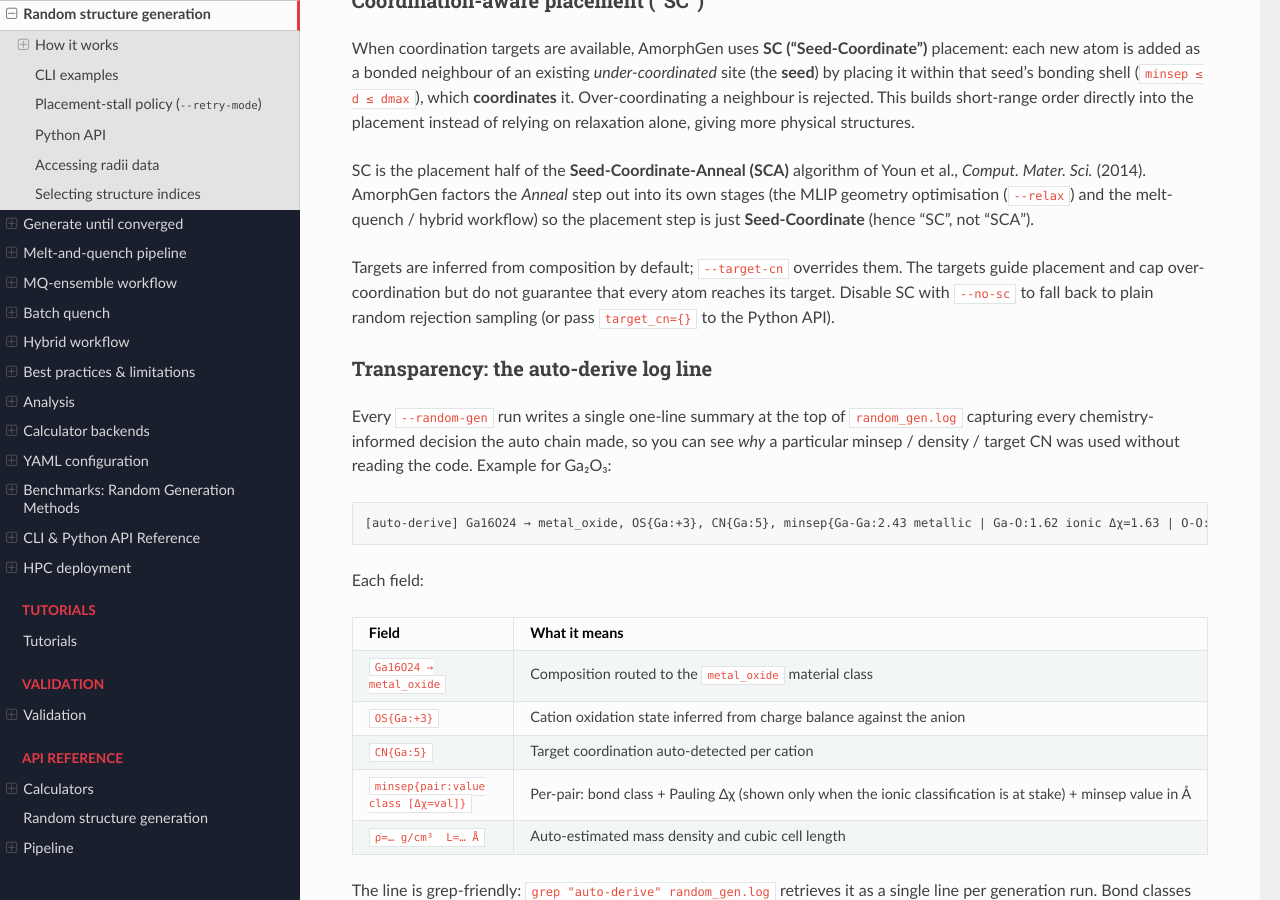
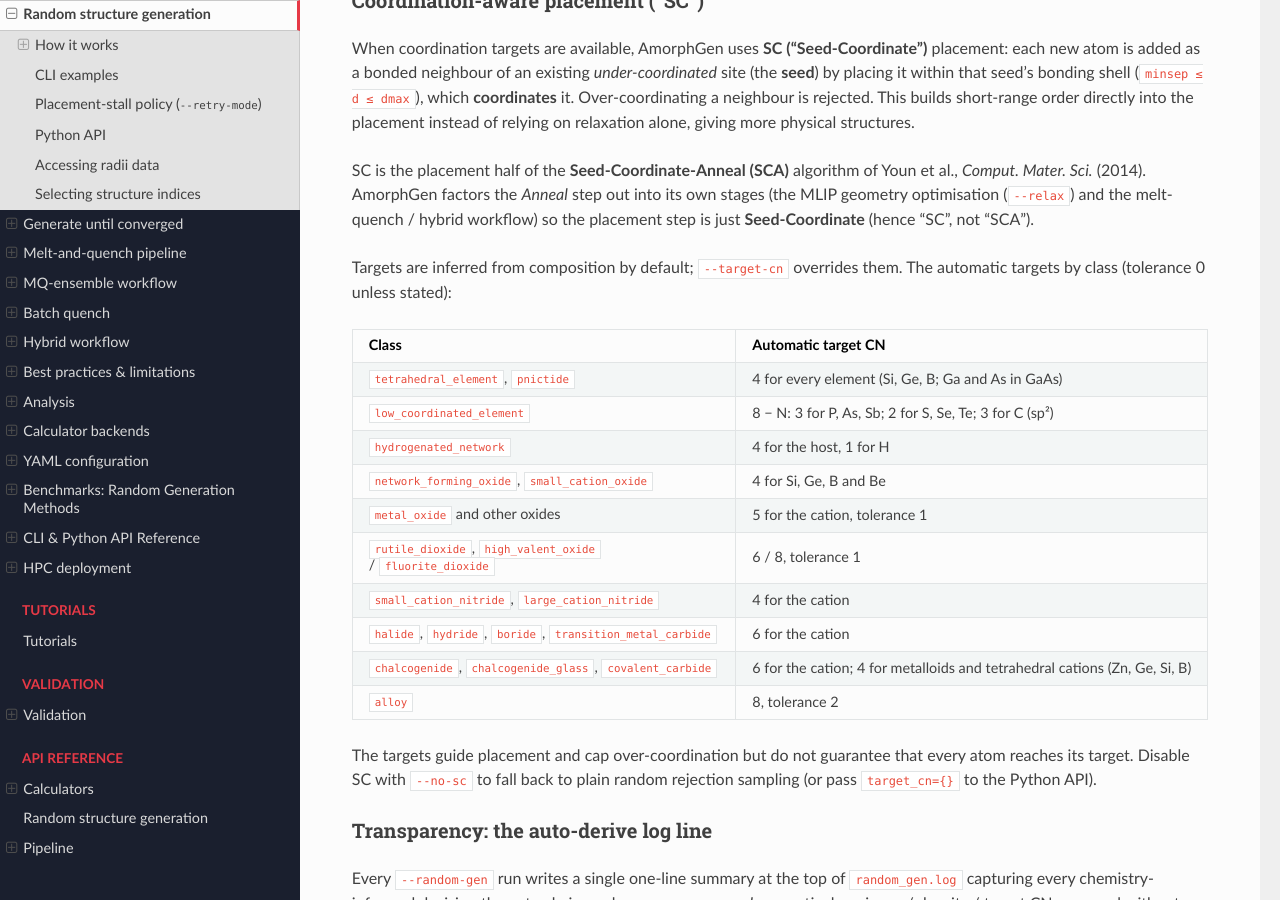
Before and after one commit to SMTG-Bham/AmorphGen, a Sphinx documentation site: the page built from docs/guides/random-generation.md, in a window 1280 px wide and 900 px high, scrolled down 6062 px. Built offline with Sphinx 7.4.7 and the Read the Docs theme 3.1.0, drawn with Linux system fonts in a browser that asks for light colours; some of the changed text lies outside the part shown.

Commit message:
classes: five material classes named for their structure, not their bond (covalent_oxide -> network_forming_oxide, covalent_network_oxide -> small_cation_oxide, nitride -> large_cation_nitride, group_iv -> tetrahedral_element, elemental_semiconductor -> low_coordinated_element); radii, packing factors and routing unchanged. The low-coordinated elements get the 8-N target CN: P, As, Sb 3 and S, Se, Te 2, with C at 3 (sp2). Before, As and Sb fell through to the metal rule (CN 8, tolerance 2) and P, S, Se, Te and C had no target. Docs: the class table puts C with the low-coordinated elements, and a new table lists the automatic target CN of every class; changelog, API reference, HPC note and Tutorial 2 follow the new names

```diff
--- a/docs/guides/random-generation.md
+++ b/docs/guides/random-generation.md
@@ -148,17 +148,17 @@
 | `oxyhalide` | Shannon ionic CN6 | 0.52–0.58 (interpolated by halogen fraction of the halogen+O anion pool; dopant-level halogens, <10%, keep the oxide class) | BiOCl, LaOCl, NaTaOCl4, ZrOCl2 |
 | `hydride` | Shannon ionic CN6 | 0.55 | LiH, MgH2, NaAlH4 |
 | `metal_oxide` | Shannon ionic CN6 | 0.52 | In2O3, Al2O3, Ga2O3, MgO, ZnO |
-| `nitride` | Shannon ionic CN6 | 0.52 | ZrN, HfN, ScN (large cation) |
-| `covalent_oxide` | Shannon ionic CN6 | 0.50 | SiO2, GeO2, B2O3 |
+| `large_cation_nitride` | Shannon ionic CN6 | 0.52 | ZrN, HfN, ScN (large cation) |
+| `network_forming_oxide` | Shannon ionic CN6 | 0.50 | SiO2, GeO2, B2O3 |
 | `boride` | Goldschmidt cation + Cordero B | 0.60 | TiB2, MgB2, ZrB2 (LaB6-type cage borides run ~100% of crystal; use `--density-scale` <1 if placement struggles) |
-| `covalent_network_oxide` | Cordero covalent | 0.35 | BeO (small polarizing cation) |
+| `small_cation_oxide` | Cordero covalent | 0.35 | BeO (small polarizing cation) |
 | `pnictide` | Cordero covalent | 0.32 | GaAs, InP, InAs |
 | `covalent_carbide` | Cordero covalent | 0.32 | SiC, B4C |
-| `group_iv` | Cordero covalent | 0.30 | Si, Ge, C |
+| `tetrahedral_element` | Cordero covalent | 0.30 | Si, Ge, SiGe, B |
 | `hydrogenated_network` | Cordero covalent (host), H 0.90 Å | the H-free host's (0.28–0.32) | a-Si:H, a-Ge:H, a-C:H, a-SiC:H, a-SiGe:H |
 | `chalcogenide` | Cordero covalent | 0.30 | ZnS, CdTe, GeTe |
 | `chalcogenide_glass` | Cordero covalent | 0.23 | GeS2, GeSe2, As2S3, As2Se3 (network glasses; tellurides stay `chalcogenide`) |
-| `elemental_semiconductor` | Cordero covalent | 0.28 | a-Se, a-Te, a-As, a-Sb, a-P |
+| `low_coordinated_element` | Cordero covalent | 0.28 | a-C, a-P, a-As, a-Sb, a-S, a-Se, a-Te |
 
 The dioxide split (rutile vs fluorite) and the small- vs large-cation nitride
 split are decided by a cation-radius rule; `high_valent_oxide` is gated on
@@ -177,6 +177,21 @@
 SC is the placement half of the **Seed-Coordinate-Anneal (SCA)** algorithm of Youn et al., *Comput. Mater. Sci.* (2014). AmorphGen factors the *Anneal* step out into its own stages (the MLIP geometry optimisation (`--relax`) and the melt-quench / hybrid workflow) so the placement step is just **Seed-Coordinate** (hence "SC", not "SCA").
 
 Targets are inferred from composition by default; `--target-cn` overrides them.
+The automatic targets by class (tolerance 0 unless stated):
+
+| Class | Automatic target CN |
+|---|---|
+| `tetrahedral_element`, `pnictide` | 4 for every element (Si, Ge, B; Ga and As in GaAs) |
+| `low_coordinated_element` | 8 − N: 3 for P, As, Sb; 2 for S, Se, Te; 3 for C (sp²) |
+| `hydrogenated_network` | 4 for the host, 1 for H |
+| `network_forming_oxide`, `small_cation_oxide` | 4 for Si, Ge, B and Be |
+| `metal_oxide` and other oxides | 5 for the cation, tolerance 1 |
+| `rutile_dioxide`, `high_valent_oxide` / `fluorite_dioxide` | 6 / 8, tolerance 1 |
+| `small_cation_nitride`, `large_cation_nitride` | 4 for the cation |
+| `halide`, `hydride`, `boride`, `transition_metal_carbide` | 6 for the cation |
+| `chalcogenide`, `chalcogenide_glass`, `covalent_carbide` | 6 for the cation; 4 for metalloids and tetrahedral cations (Zn, Ge, Si, B) |
+| `alloy` | 8, tolerance 2 |
+
 The targets guide placement and cap over-coordination but do not guarantee that
 every atom reaches its target. Disable SC with `--no-sc` to fall back to plain
 random rejection sampling (or pass `target_cn={}` to the Python API).
```
Also changed, not shown: docs/changelog.md (+17 -0 lines), docs/guides/api-reference.md (+1 -1 lines), docs/guides/hpc.md (+3 -2 lines), 8 other files.
